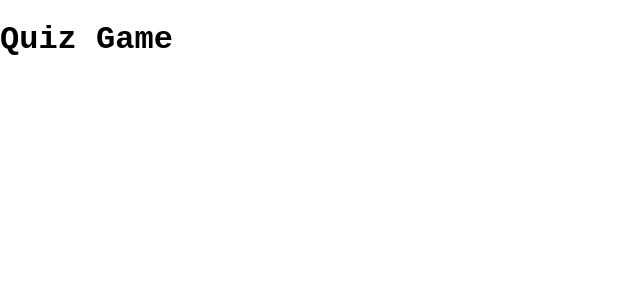
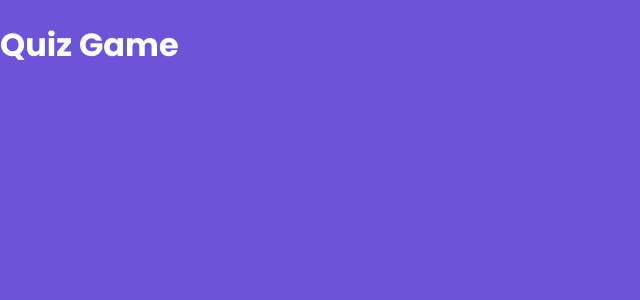
Before and after one commit to ibrunoss/quiz-game, a Next.js app: page / in a window 1280 px wide. Shown: the top 300 px of the page, without its empty margins (0-640 px from the left). Built offline with nearby package versions, Linux system fonts and the light colour scheme.

Commit message:
style: add background color and font Poppins in global.css

```diff
--- a/styles/globals.css
+++ b/styles/globals.css
@@ -1,8 +1,11 @@
+@import url("https://fonts.googleapis.com/css2?family=Poppins:wght@100;200;300;400;500;700&display=swap");
+
 html,
 body {
   padding: 0;
   margin: 0;
-  font-family: "Roboto Mono", monospace;
+  background-color: #6c54d8;
+  color: #ffffff;
 }
 
 a {
@@ -12,6 +15,7 @@ a {
 
 * {
   box-sizing: border-box;
+  font-family: "Poppins", sans-serif;
 }
 
 *::before,
```
